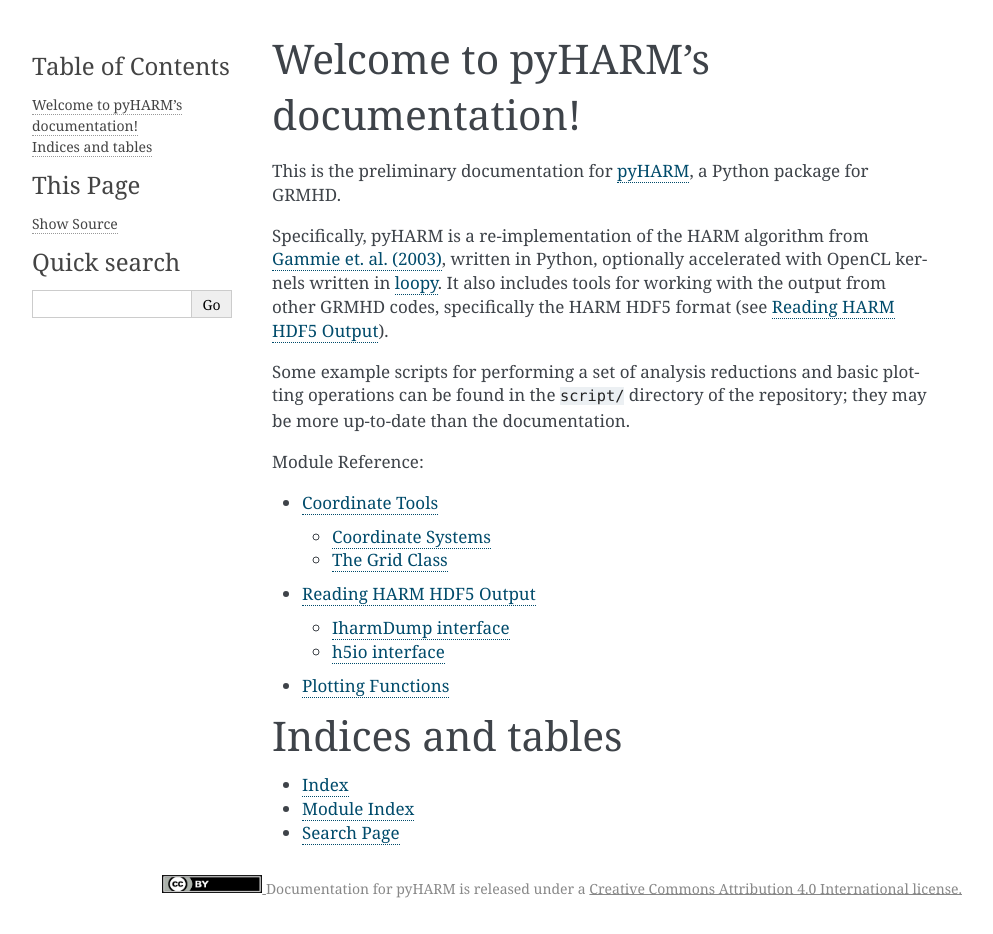
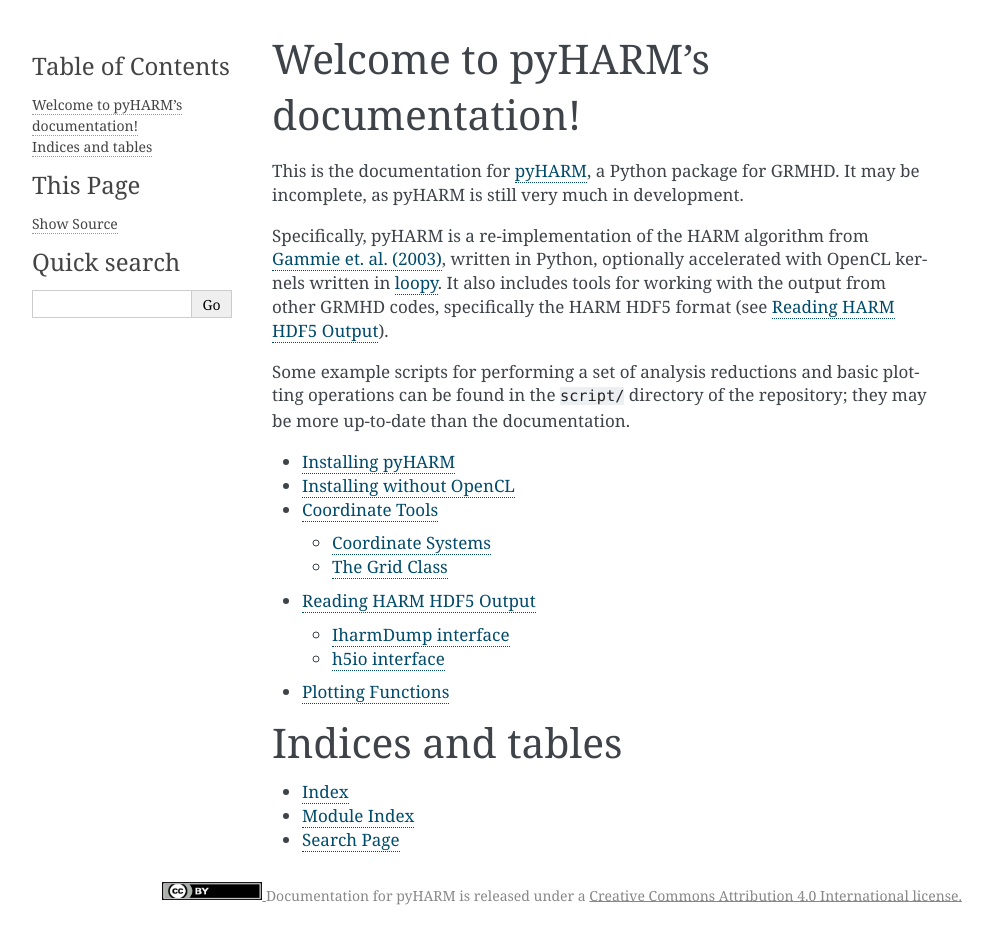
Before and after one commit to AFD-Illinois/pyharm, a Sphinx documentation site: the page built from docs/index.rst, in a window 1280 px wide. Shown: the whole page, without its empty margins (148-1141 px from the left). Built offline with Sphinx 7.4.7, drawn with Linux system fonts in a browser that asks for light colours.

Commit message:
Documentation updates

```diff
--- a/docs/index.rst
+++ b/docs/index.rst
@@ -1,7 +1,7 @@
 Welcome to pyHARM's documentation!
 ==================================
 
-This is the preliminary documentation for `pyHARM <https://github.com/AFD-Illinois/pyHARM>`_, a Python package for GRMHD.
+This is the documentation for `pyHARM <https://github.com/AFD-Illinois/pyHARM>`_, a Python package for GRMHD.  It may be incomplete, as pyHARM is still very much in development.
 
 Specifically, pyHARM is a re-implementation of the HARM algorithm from `Gammie et. al. (2003) <https://doi.org/10.1086/374594>`_, written in Python, optionally accelerated with OpenCL kernels written in `loopy <https://mathema.tician.de/software/loopy/>`_.  It also includes tools for working with the output from other GRMHD codes, specifically the HARM HDF5 format (see :ref:`ref_dumps`).
 
@@ -9,8 +9,8 @@
 
 .. toctree::
    :maxdepth: 2
-   :caption: Module Reference:
 
+   installing
    ref_coords
    ref_dumps
    ref_plots
--- a/docs/ref_coords.rst
+++ b/docs/ref_coords.rst
@@ -16,7 +16,7 @@
 .. autoclass:: pyHARM.coordinates.CoordinateSystem
    :members:
 
-The coordinate systems currently supported are Minkowski (:class:`pyHARM.coordinates.Minkowski`), Kerr-Schild (:class:`pyHARM.coordinates.KS`), Modified Kerr-Schild (:class:`pyHARM.coordinates.MKS`), and "Funky" Modified Kerr-Schild (:class:`pyHARM.coordinates.FMKS`).
+The coordinate systems currently supported are Minkowski (:class:`pyHARM.coordinates.Minkowski`), Kerr-Schild (:class:`pyHARM.coordinates.KS`), Modified Kerr-Schild (:class:`pyHARM.coordinates.MKS`), and "Funky" Modified Kerr-Schild (:class:`pyHARM.coordinates.FMKS`).  The ``MKS`` and ``FMKS`` systems are used to concentrate zones toward the midplane, and to make zones near the pole larger, in order to preserve accuracy in simulations while maintaining a reasonable time step (which is driven by the Courant condition at the pole).  Details on these coordinate systems can be found `here <https://github.com/AFD-Illinois/docs/wiki/Coordinates>`_.
 
 The Grid Class
 --------------
--- a/docs/ref_dumps.rst
+++ b/docs/ref_dumps.rst
@@ -6,7 +6,7 @@
 Reading HARM HDF5 Output
 ========================
 
-These are tools for working with files of the form documented on the AFD docs `wiki <https://github.com/AFD-Illinois/docs/wiki/Output-Format>`_.  This is the format used by modern iterations of ``iharm3d`` and ``ebhlight``, as well as the HARM implementation in this package.  Several tools for converting output from other codes into this format can be found at `EHT-babel <https://github.com/AFD-Illinois/EHT-babel>`_.
+These are functions for reading files of the form documented on the AFD docs `wiki <https://github.com/AFD-Illinois/docs/wiki/Output-Format>`_.  This is the format used by modern iterations of ``iharm3d`` and ``ebhlight``, as well as the HARM implementation in this package.  Several tools for converting output from other codes into this format can be found at `EHT-babel <https://github.com/AFD-Illinois/EHT-babel>`_.
 
 There are two ways to read HARM HDF5 output with the pyHARM tools: the high level interface, :mod:`pyHARM.ana.iharm_dump`, which allows accessing derived variables of several types in a ``dict``-like interface, or :mod:`pyHARM.h5io`, which reads and writes arrays of the primitive variables used by HARM.
 
```
Also changed, not shown: README.md (+1 -1 lines), docs/installing.rst (added, +50 -0 lines).
